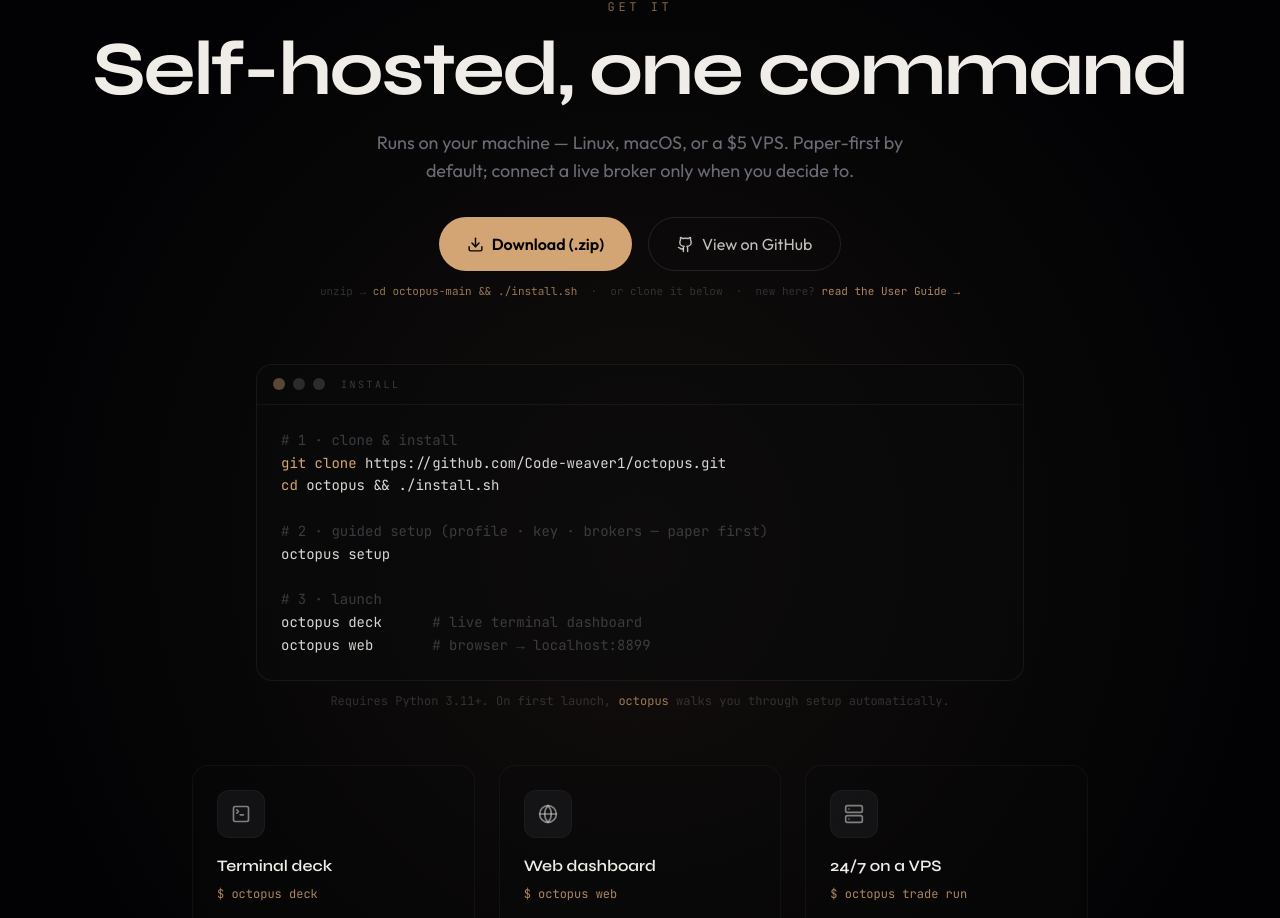
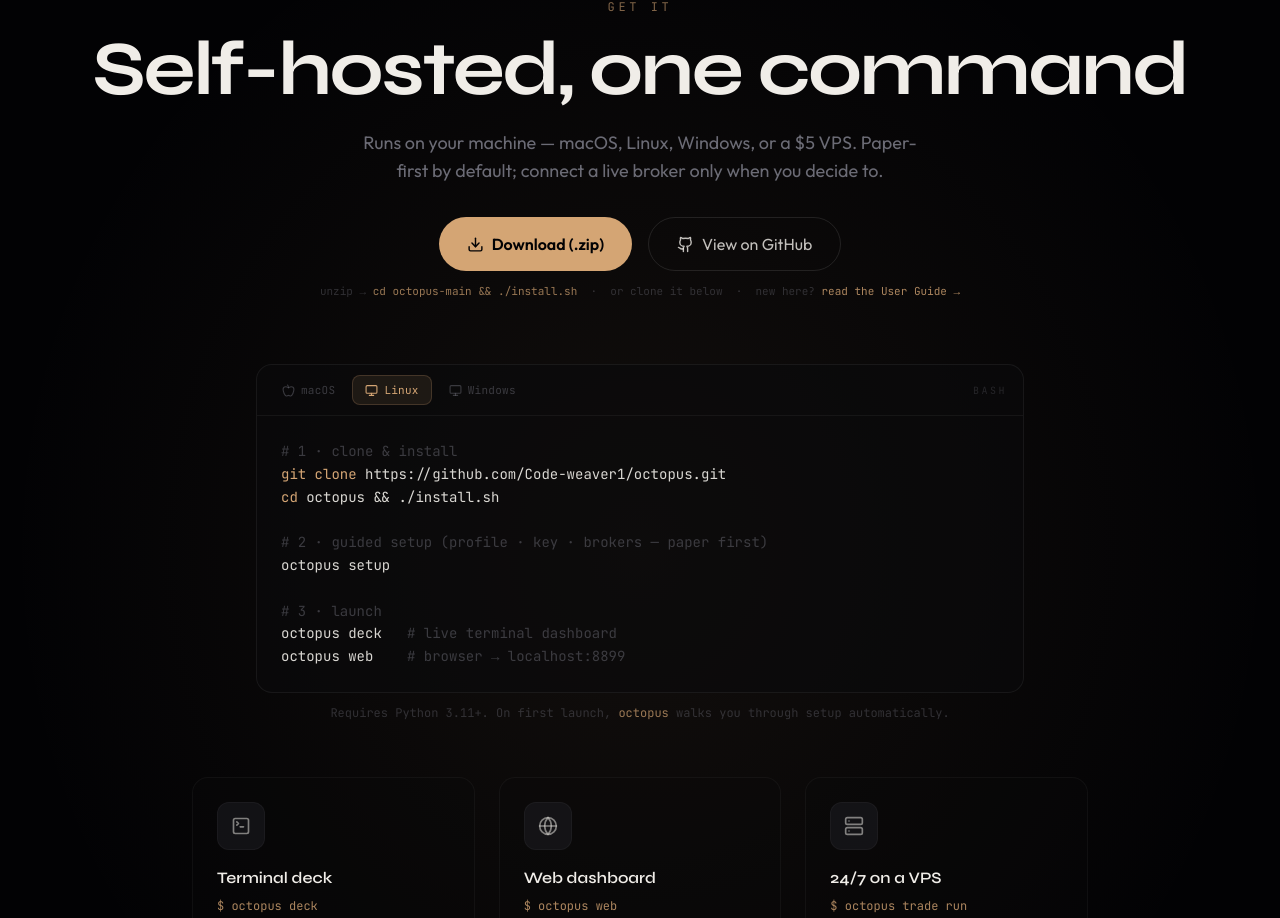
Before and after one commit to Code-weaver1/octopus-website, a React (Vite) app: page / in a window 1280 px wide. Shown: the part 8999-9917 px from the top of the page. Built offline with nearby package versions, Linux system fonts and the light colour scheme; no server answers; the HTML template or start-up script is replaced by a standard one.

Commit message:
download: OS-tabbed install (macOS / Linux / Windows) with auto-detected default
Windows tab shows the PowerShell install.ps1 path; copy now says macOS/Linux/Windows/VPS.

```diff
--- a/src/components/Download.tsx
+++ b/src/components/Download.tsx
@@ -1,8 +1,53 @@
+import { useState } from 'react'
 import { useScrollReveal } from '@/hooks/useScrollReveal'
-import { TerminalSquare, Globe, Server, Download as DownloadIcon, Github } from 'lucide-react'
+import { TerminalSquare, Globe, Server, Download as DownloadIcon, Github, Apple, Monitor } from 'lucide-react'
 
 const REPO = 'https://github.com/Code-weaver1/octopus'
 const ZIP = `${REPO}/archive/refs/heads/main.zip`
+
+type OSKey = 'macos' | 'linux' | 'windows'
+
+const INSTALL: Record<OSKey, { label: string; icon: typeof Apple; shell: string; lines: { c?: string; g?: string; t?: string }[] }> = {
+  macos: {
+    label: 'macOS', icon: Apple, shell: 'Terminal',
+    lines: [
+      { c: '# 1 · clone & install' },
+      { g: 'git clone', t: ' https://github.com/Code-weaver1/octopus.git' },
+      { g: 'cd', t: ' octopus && ./install.sh' },
+      { c: '\n# 2 · guided setup (profile · key · brokers — paper first)' },
+      { t: 'octopus setup' },
+      { c: '\n# 3 · launch' },
+      { t: 'octopus deck', c: '   # live terminal dashboard' },
+      { t: 'octopus web', c: '    # browser → localhost:8899' },
+    ],
+  },
+  linux: {
+    label: 'Linux', icon: Monitor, shell: 'bash',
+    lines: [
+      { c: '# 1 · clone & install' },
+      { g: 'git clone', t: ' https://github.com/Code-weaver1/octopus.git' },
+      { g: 'cd', t: ' octopus && ./install.sh' },
+      { c: '\n# 2 · guided setup (profile · key · brokers — paper first)' },
+      { t: 'octopus setup' },
+      { c: '\n# 3 · launch' },
+      { t: 'octopus deck', c: '   # live terminal dashboard' },
+      { t: 'octopus web', c: '    # browser → localhost:8899' },
+    ],
+  },
+  windows: {
+    label: 'Windows', icon: Monitor, shell: 'PowerShell',
+    lines: [
+      { c: '# 1 · clone (use PowerShell, not cmd)' },
+      { g: 'git clone', t: ' https://github.com/Code-weaver1/octopus.git' },
+      { g: 'cd', t: ' octopus' },
+      { c: '\n# 2 · install (venv + deps + adds octopus to PATH)' },
+      { t: 'powershell -ExecutionPolicy Bypass -File install.ps1' },
+      { c: '\n# 3 · open a NEW terminal, then setup + launch' },
+      { t: 'octopus setup' },
+      { t: 'octopus deck', c: '   # or: octopus web' },
+    ],
+  },
+}
 
 const runWays = [
   {
@@ -27,6 +72,12 @@
 
 export default function Download() {
   const { ref, isVisible } = useScrollReveal()
+  const [os, setOS] = useState<OSKey>(
+    typeof navigator !== 'undefined' && /Win/i.test(navigator.platform) ? 'windows'
+      : typeof navigator !== 'undefined' && /Linux/i.test(navigator.platform) ? 'linux'
+      : 'macos'
+  )
+  const active = INSTALL[os]
 
   return (
     <section id="download" className="py-24 sm:py-32 px-4 sm:px-6 lg:px-12 relative">
@@ -41,8 +92,8 @@
             Self-hosted, one command
           </h2>
           <p className="font-body text-base sm:text-lg text-octopus-muted max-w-xl mx-auto mt-4 sm:mt-6">
-            Runs on your machine — Linux, macOS, or a $5 VPS. Paper-first by default;
-            connect a live broker only when you decide to.
+            Runs on your machine — macOS, Linux, Windows, or a $5 VPS. Paper-first by
+            default; connect a live broker only when you decide to.
           </p>
 
           {/* Real download + source buttons */}
@@ -68,26 +119,41 @@
           </p>
         </div>
 
-        {/* Install — terminal card */}
+        {/* Install — OS-tabbed terminal card */}
         <div className="max-w-3xl mx-auto mt-10">
           <div className="rounded-2xl border border-white/[0.06] bg-octopus-ink/60 overflow-hidden">
-            <div className="flex items-center gap-2 px-4 py-3 border-b border-white/[0.05]">
-              <span className="w-3 h-3 rounded-full bg-octopus-gold/40" />
-              <span className="w-3 h-3 rounded-full bg-octopus-cream/15" />
-              <span className="w-3 h-3 rounded-full bg-octopus-cream/15" />
-              <span className="font-mono text-[10px] tracking-[0.25em] text-octopus-muted/50 uppercase ml-2">
-                install
+            <div className="flex items-center gap-1 px-3 py-2.5 border-b border-white/[0.05]">
+              {(Object.keys(INSTALL) as OSKey[]).map((key) => {
+                const Icon = INSTALL[key].icon
+                const sel = key === os
+                return (
+                  <button
+                    key={key}
+                    onClick={() => setOS(key)}
+                    className={`inline-flex items-center gap-1.5 font-mono text-[11px] tracking-wide px-3 py-1.5 rounded-lg transition-all duration-300 ${
+                      sel
+                        ? 'bg-octopus-gold/10 text-octopus-gold border border-octopus-gold/20'
+                        : 'text-octopus-muted/50 hover:text-octopus-cream/80 border border-transparent'
+                    }`}
+                  >
+                    <Icon size={13} /> {INSTALL[key].label}
+                  </button>
+                )
+              })}
+              <span className="font-mono text-[10px] tracking-[0.25em] text-octopus-muted/30 uppercase ml-auto pr-1">
+                {active.shell}
               </span>
             </div>
             <pre className="font-mono text-sm leading-relaxed p-5 sm:p-6 overflow-x-auto text-octopus-cream/90">
-<span className="text-octopus-muted/50"># 1 · clone &amp; install</span>{'\n'}
-<span className="text-octopus-gold">git clone</span> https://github.com/Code-weaver1/octopus.git{'\n'}
-<span className="text-octopus-gold">cd</span> octopus &amp;&amp; ./install.sh{'\n\n'}
-<span className="text-octopus-muted/50"># 2 · guided setup (profile · key · brokers — paper first)</span>{'\n'}
-octopus setup{'\n\n'}
-<span className="text-octopus-muted/50"># 3 · launch</span>{'\n'}
-octopus deck    <span className="text-octopus-muted/50">  # live terminal dashboard</span>{'\n'}
-octopus web     <span className="text-octopus-muted/50">  # browser → localhost:8899</span>
+{active.lines.map((ln, i) => (
+  <span key={i}>
+    {ln.c && !ln.t && !ln.g && <span className="text-octopus-muted/50">{ln.c}</span>}
+    {ln.g && <span className="text-octopus-gold">{ln.g}</span>}
+    {ln.t && <span>{ln.t}</span>}
+    {ln.c && (ln.t || ln.g) && <span className="text-octopus-muted/50">{ln.c}</span>}
+    {'\n'}
+  </span>
+))}
             </pre>
           </div>
           <p className="font-mono text-xs text-octopus-muted/40 text-center mt-3">
```
